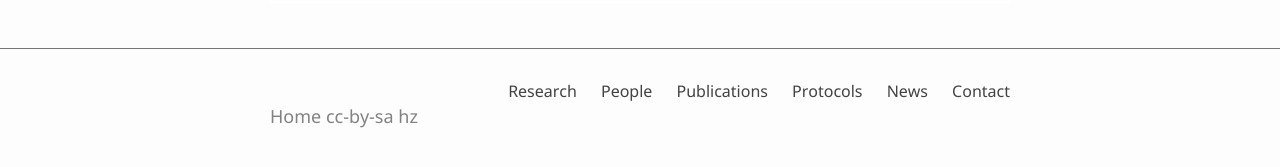
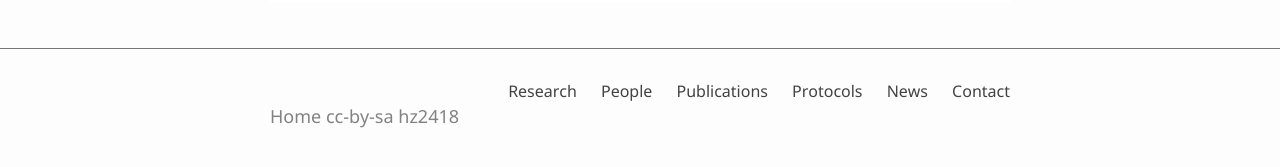
Before and after one commit to hanruizhang/zhanglab, a Jekyll site: the page built from index.md, in a window 1280 px wide. Shown: the part 505-672 px from the top of the page. Built offline with Jekyll 4.4.1, drawn with Linux system fonts in a browser that asks for light colours.

Commit message:
Update _config.yml

```diff
--- a/_config.yml
+++ b/_config.yml
@@ -10,7 +10,7 @@ description: "The laboratory of Dr. Hanrui Zhang at Columbia University Irving M
 keywords: "github, laboratory, macrophage, genomics, Columbia, cardiometabolic diseases"
 
 # author settings for cc-by
-author: hz
+author: hz2418
 pub_year: 2019
 github_username: hanruizhang
 
```
